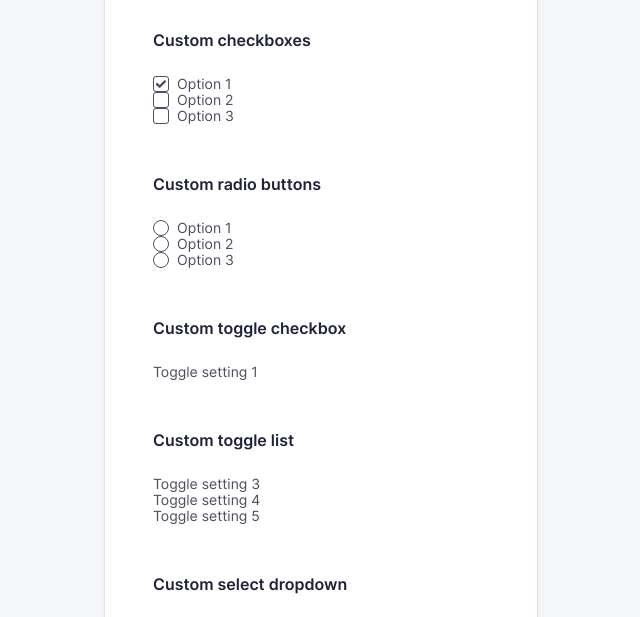
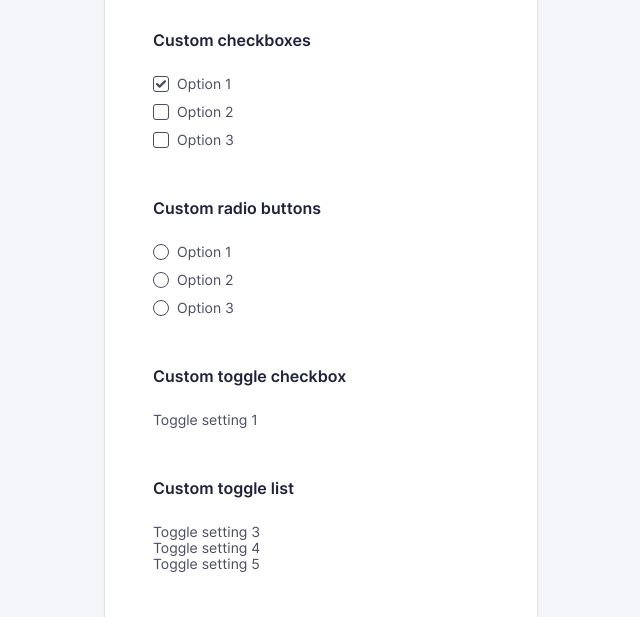
Before and after one commit to nmct-create3/custom-input-design-vinnikalessia, a plain HTML site: page inputs.html in a window 1280 px wide. Shown: the part 124-741 px from the top of the page, without its empty margins (319-959 px from the left). Drawn offline with Linux system fonts and the light colour scheme.

Commit message:
margin aangepast

```diff
--- a/css/screen.css
+++ b/css/screen.css
@@ -706,6 +706,14 @@ input::placeholder {
     background-color: hsla(240, 100%, 66%, 0.327);
 }
 
+.c-option-list{
+    margin-bottom: 24px;
+}
+
+.c-option-list__item{
+    margin-bottom: 12px;
+}
+
 /*
 Component: Label
 ---
```
